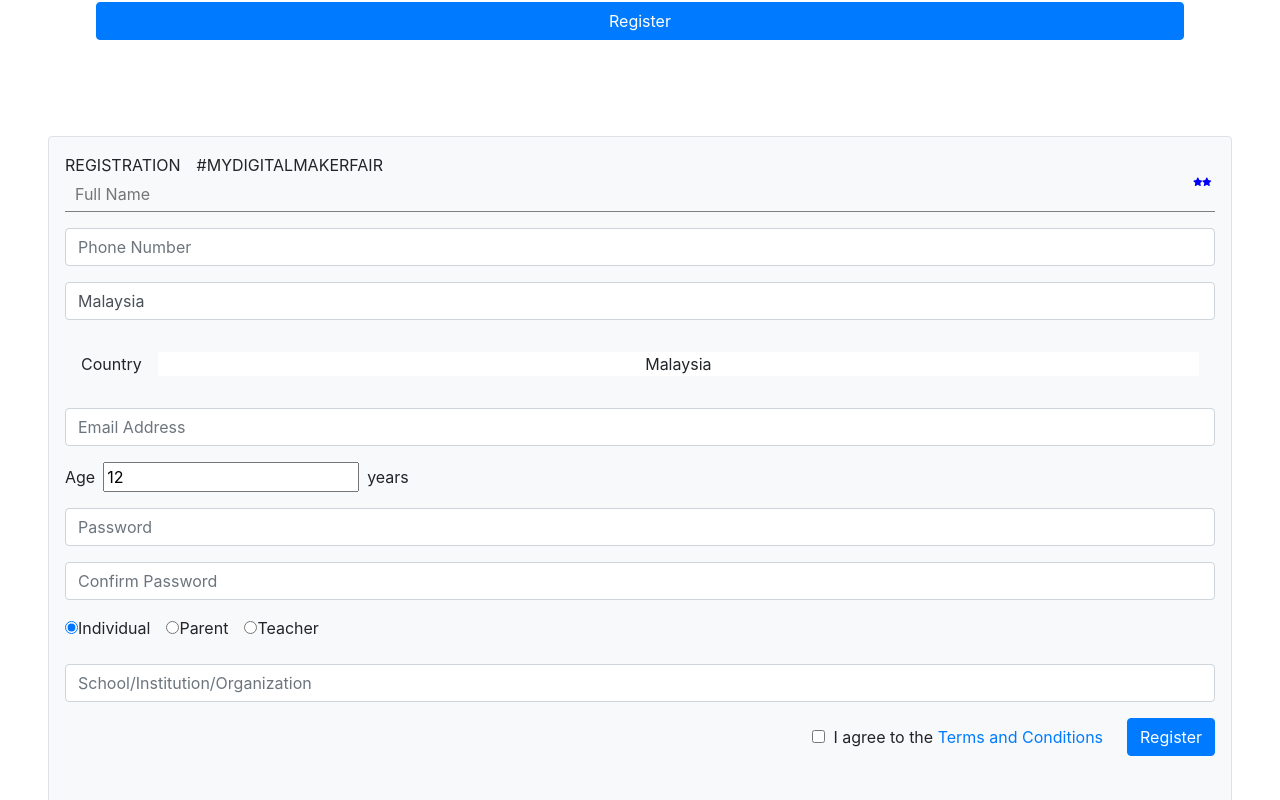
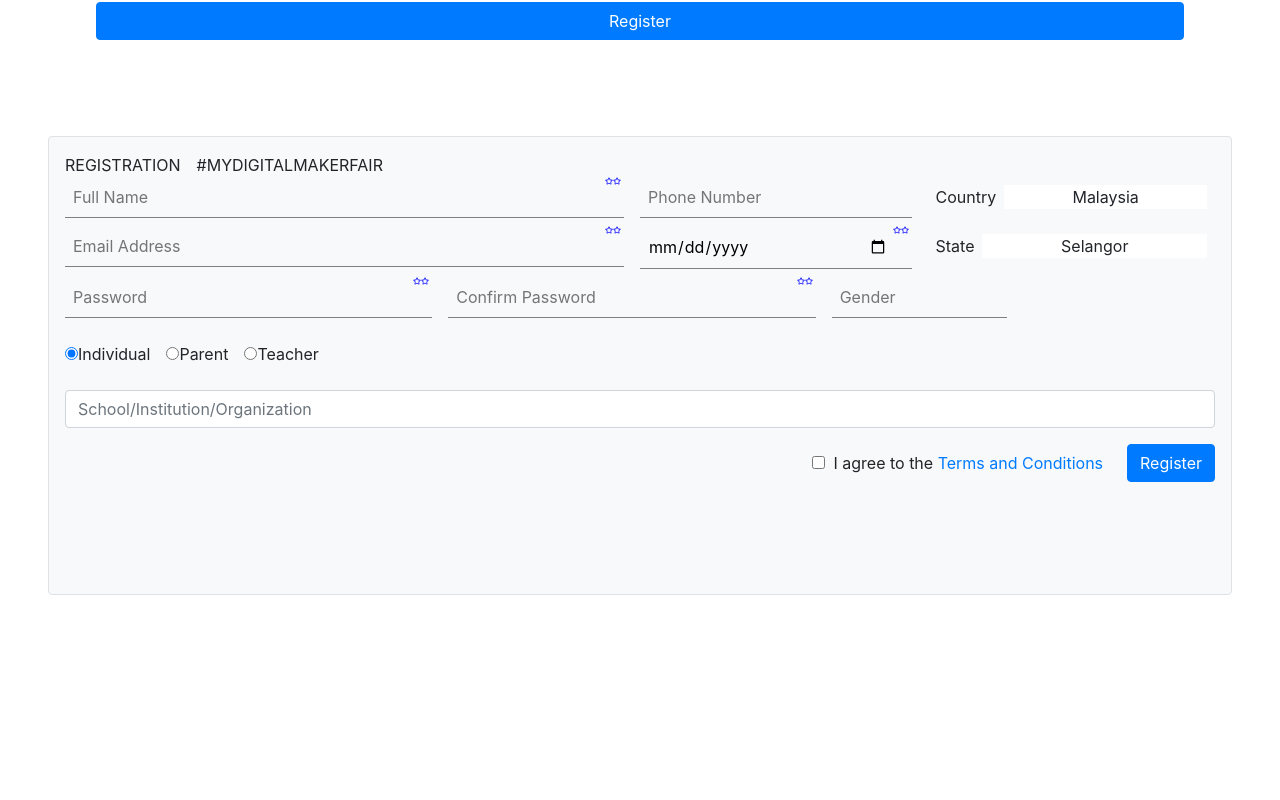
Before and after one commit to fchenhau/virtual-platform-website, a React (Create React App) app: page /login in a window 1280 px wide. Shown: the part 586-1386 px from the top of the page. After the commit the page ends 1229 px from the top, so only its background shows below. Built offline with nearby package versions, Linux system fonts and the light colour scheme.

Commit message:
Add custom input to register form

```diff
--- a/package.json
+++ b/package.json
@@ -4,6 +4,7 @@
   "private": true,
   "dependencies": {
     "@fortawesome/fontawesome-svg-core": "^1.2.30",
+    "@fortawesome/free-regular-svg-icons": "^5.14.0",
     "@fortawesome/free-solid-svg-icons": "^5.14.0",
     "@fortawesome/react-fontawesome": "^0.1.11",
     "@testing-library/jest-dom": "^4.2.4",
--- a/src/app/styles/components/authentication/customInput.css
+++ b/src/app/styles/components/authentication/customInput.css
@@ -13,16 +13,13 @@
 
 .icon {
     color: blue;
-    width: 0.6rem !important;
-    height: 0.6rem !important;
+    width: 0.5rem !important;
+    height: 0.5rem !important;
 }
 
 .input-field {
     position: relative;
     width: 100%;
-    padding: 5px;
-    padding-left: 10px;
-    padding-right: 30px;
     outline: none;
     border: none;
     border-bottom: 1px solid grey;
--- a/src/app/views/components/authentication/CustomInput.js
+++ b/src/app/views/components/authentication/CustomInput.js
@@ -1,7 +1,7 @@
 import React, { useState } from 'react'
 import "../../../styles/components/authentication/customInput.css"
 import { FontAwesomeIcon } from '@fortawesome/react-fontawesome'
-import { faStar } from '@fortawesome/free-solid-svg-icons'
+import { faStar } from '@fortawesome/free-regular-svg-icons'
 
 const CustomInput = ({ type, name, placeholder, value, required, onChange }) => {
 
@@ -23,7 +23,7 @@ const CustomInput = ({ type, name, placeholder, value, required, onChange }) =>
                 type={type}
                 name={name}
                 placeholder={placeholder}
-                className="input-field"
+                className="input-field p-2 pr-4"
                 value={value}
                 required={required}
                 onChange={onChange}
--- a/src/app/views/containers/authentication/RegisterContainer.js
+++ b/src/app/views/containers/authentication/RegisterContainer.js
@@ -13,7 +13,8 @@ const RegisterContainer = () => {
         email: "",
         password: "",
         confirmPassword: "",
-        age: 12,
+        dob: "",
+        gender: "",
         userType: "individual",
         organization: "",
         isAgreeToTnc: false,
@@ -126,7 +127,8 @@ const RegisterContainer = () => {
 
 
             <form id="register_form" className="mb-5 pb-5" onSubmit={handleRegister}>
-                <div className="mb-3">
+                <div className="row no-gutters mb-3">
+                    <div className="col-lg-6 pr-3 mb-2">
                         <CustomInput
                             type="text"
                             name="fullname"
@@ -135,81 +137,84 @@ const RegisterContainer = () => {
                             required
                             onChange={handleChange}
                         />
-
                     </div>
 
-                <div className="mb-3">
-                    <input
+                    <div className="col-lg-3 pr-3 mb-2">
+                        <CustomInput
                             type="text"
                             name="phoneNumber"
                             placeholder="Phone Number"
-                        className="form-control"
                             value={formInput.phoneNumber}
                             onChange={handleChange}
                         />
                     </div>
 
-                <div className="mb-3">
-                    <input
-                        type="text"
-                        name="country"
-                        placeholder="Country"
-                        className="form-control"
-                        value={formInput.country}
+                    <div className="col-lg-3 mb-2">
+                        <div className="d-flex align-items-center p-2">
+                            <span className="pr-2">Country</span>
+                            <span className="bg-white text-center w-100">Malaysia</span>
+                        </div>
+                    </div>
+
+                    <div className="col-lg-6 pr-3 mb-2">
+                        <CustomInput
+                            type="email"
+                            name="email"
+                            placeholder="Email Address"
+                            value={formInput.email}
+                            required
                             onChange={handleChange}
                         />
                     </div>
 
-                <div className="mb-3 d-flex align-items-center bg-light p-3">
-                    <span className="pr-3">Country</span>
-                    <span className="bg-white text-center w-100">Malaysia</span>
-                </div>
-
-                <div className="mb-3">
-                    <input
-                        type="email"
-                        name="email"
-                        placeholder="Email Address"
-                        className="form-control"
-                        value={formInput.email}
+                    <div className="col-lg-3 pr-3 mb-2">
+                        <CustomInput
+                            type="date"
+                            name="dob"
+                            value={formInput.dob}
+                            required
                             onChange={handleChange}
                         />
                     </div>
 
-                <div className="mb-3 d-flex align-items-center">
-                    <span>Age</span>
-                    <input
-                        type="number"
-                        name="age"
-                        placeholder="Age"
-                        className="form-control"
-                        value={formInput.age}
-                        onChange={handleChange}
-                        className="mx-2"
-                    />
-                    <span>years</span>
+                    <div className="col-lg-3 mb-2">
+                        <div className="d-flex align-items-center p-2">
+                            <span className="pr-2">State</span>
+                            <span className="bg-white text-center w-100">Selangor</span>
+                        </div>
                     </div>
 
-                <div className="mb-3">
-                    <input
+                    <div className="col-lg-4 pr-3 mb-2">
+                        <CustomInput
                             type="password"
                             name="password"
                             placeholder="Password"
-                        className="form-control"
                             value={formInput.password}
+                            required
                             onChange={handleChange}
                         />
                     </div>
 
-                <div className="mb-3">
-                    <input
+                    <div className="col-lg-4 pr-3 mb-2">
+                        <CustomInput
                             type="password"
                             name="confirmPassword"
                             placeholder="Confirm Password"
-                        className="form-control"
                             value={formInput.confirmPassword}
+                            required
                             onChange={handleChange}
                         />
+                    </div>
+
+                    <div className="col-lg-2 pr-3 mb-2">
+                        <CustomInput
+                            type="text"
+                            name="gender"
+                            placeholder="Gender"
+                            value={formInput.gender}
+                            onChange={handleChange}
+                        />
+                    </div>
                 </div>
 
                 <div className="mb-3 d-flex align-items-center">
```
Also changed, not shown: 1 other file (tests, documents, lock files or other folders). Lines whose indentation alone changed are shown as unchanged.
